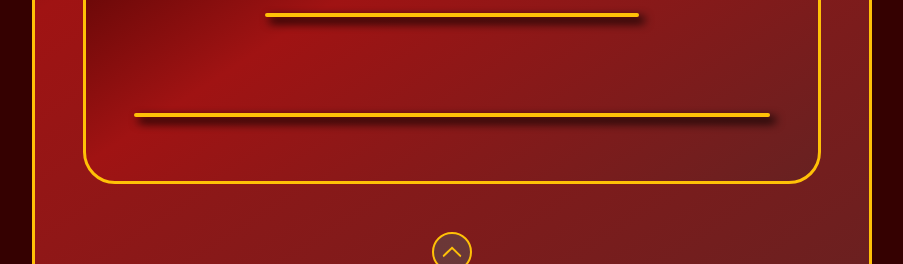
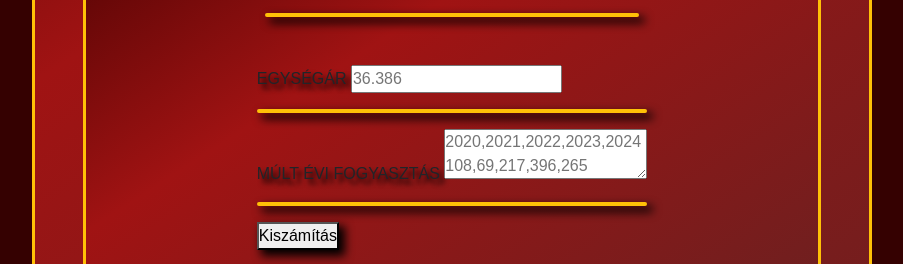
Before and after one commit to kosikotto/Villanyszamlakoltsegek, a plain HTML site: page FRONTEND/pages/kalkulator.html in a window 1280 px wide. Shown: the part 536-800 px from the top of the page, without its empty margins (188-1091 px from the left). Drawn offline with nearby package versions, Linux system fonts and the light colour scheme.

Commit message:
A kalkulator oldalon a form felépítése elkészült

```diff
--- a/FRONTEND/pages/kalkulator.html
+++ b/FRONTEND/pages/kalkulator.html
@@ -60,8 +60,39 @@
                     <hr class="w-100 border border-warning border-2 opacity-100 rounded rounded-5 mb-5">
                 </div>
 
+                <div id="formDiv">
+                    <div>
+                        <label for="egysegar">EGYSÉGÁR</label>
+                        <input id="egysegar" type="number" name="egysegar" placeholder="36.386">
+                    </div>
+                    <hr class="border border-warning border-2 opacity-100 rounded rounded-5">
+                    <div>
+                        <label for="datas">MÚLT ÉVI FOGYASZTÁS</label>
+                        <textarea name="datas" id="datas" placeholder="2020,2021,2022,2023,2024
+108,69,217,396,265
+69,223,190,400,230
+171,128,152,16,310
+114,174,154,136,380
+226,32,70,24,38
+307,154,33,275,130
+242,284,6,384,113
+296,381,124,28,100
+278,30,333,326,182
+300,37,188,79,369
+171,280,343,304,388
+33,210,318,10,303"></textarea>
+                    </div>
+
+                    <hr class="border border-warning border-2 opacity-100 rounded rounded-5">
+                    <div>
+                        <button id="calculate">Kiszámítás</button>
+                    </div>
+                </div>
+
                 <hr class="w-100 border border-warning border-2 opacity-100 rounded rounded-5 mt-5">
             </div>
+
+
 
             <div id="arrowUp">
                 <svg id="scrollTopIcon" class="p-2 border border-2 border-warning" onclick="ScrollTop()" viewBox="0 -4.5 20 20" version="1.1" xmlns="http://www.w3.org/2000/svg" xmlns:xlink="http://www.w3.org/1999/xlink" fill="#000000"><g id="SVGRepo_bgCarrier" stroke-width="0"></g><g id="SVGRepo_tracerCarrier" stroke-linecap="round" stroke-linejoin="round"></g><g id="SVGRepo_iconCarrier"> <title>arrow_up [#340]</title> <desc>Created with Sketch.</desc> <defs> </defs> <g id="Page-1" stroke="none" stroke-width="1" fill="none" fill-rule="evenodd"> <g id="Dribbble-Light-Preview" transform="translate(-140.000000, -6683.000000)" fill="#ffc107"> <g id="icons" transform="translate(56.000000, 160.000000)"> <path d="M84,6532.61035 L85.4053672,6534 L94.0131154,6525.73862 L94.9311945,6526.61986 L94.9261501,6526.61502 L102.573446,6533.95545 L104,6532.58614 C101.8864,6530.55736 95.9854722,6524.89321 94.0131154,6523 C92.5472155,6524.40611 93.9757869,6523.03486 84,6532.61035" id="arrow_up-[#340]"> </path> </g> </g> </g> </g></svg>
```
